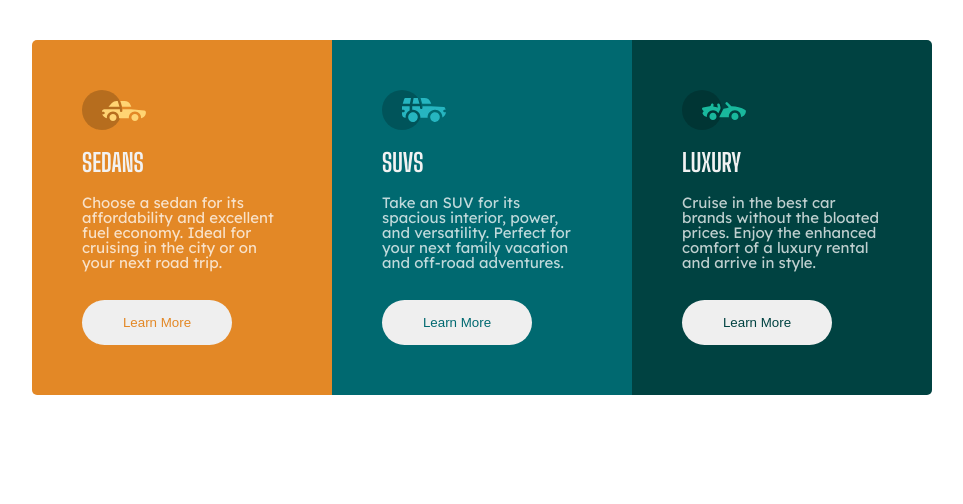
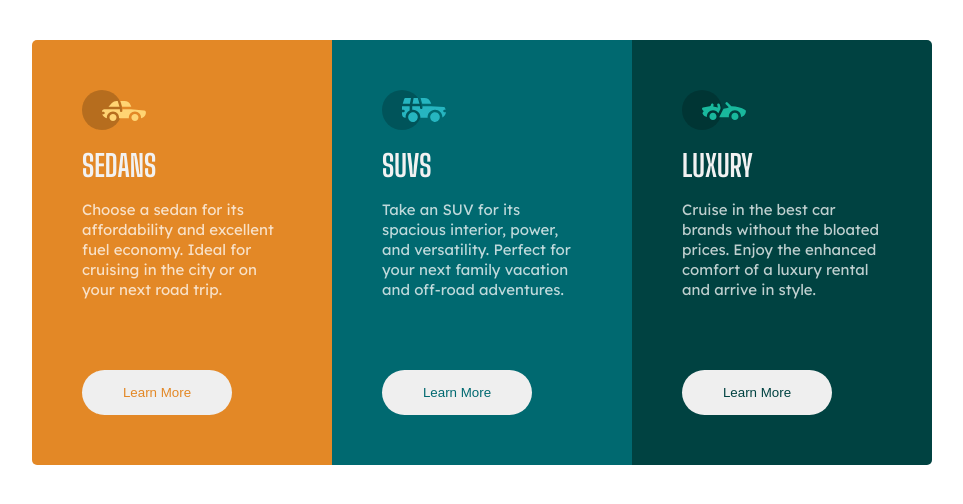
Before and after one commit to Joaovitorsw/3-column-preview-card-component, a plain HTML site: page index.html in a window 1280 px wide. Shown: the whole page, without its empty margins (158-1121 px from the left). Drawn offline with Linux system fonts and the light colour scheme.

Commit message:
✨ feat: cards title sizes, paragraphs line height , buttons margin

```diff
--- a/style.css
+++ b/style.css
@@ -93,4 +93,18 @@ img {
     border-radius: 0px 05px 05px 0px;
     background-color: var(--tertiary-color);
   }
+  .sedans-title,
+  .suvs-title,
+  .luxury-title {
+    font-size: 30px;
+  }
+  .sedans-paragraph,
+  .suvs-paragraph,
+  .luxury-paragraph {
+    line-height: 20px;
+  }
+
+  .learn-more {
+    margin-top: 50px;
+  }
 }
```
